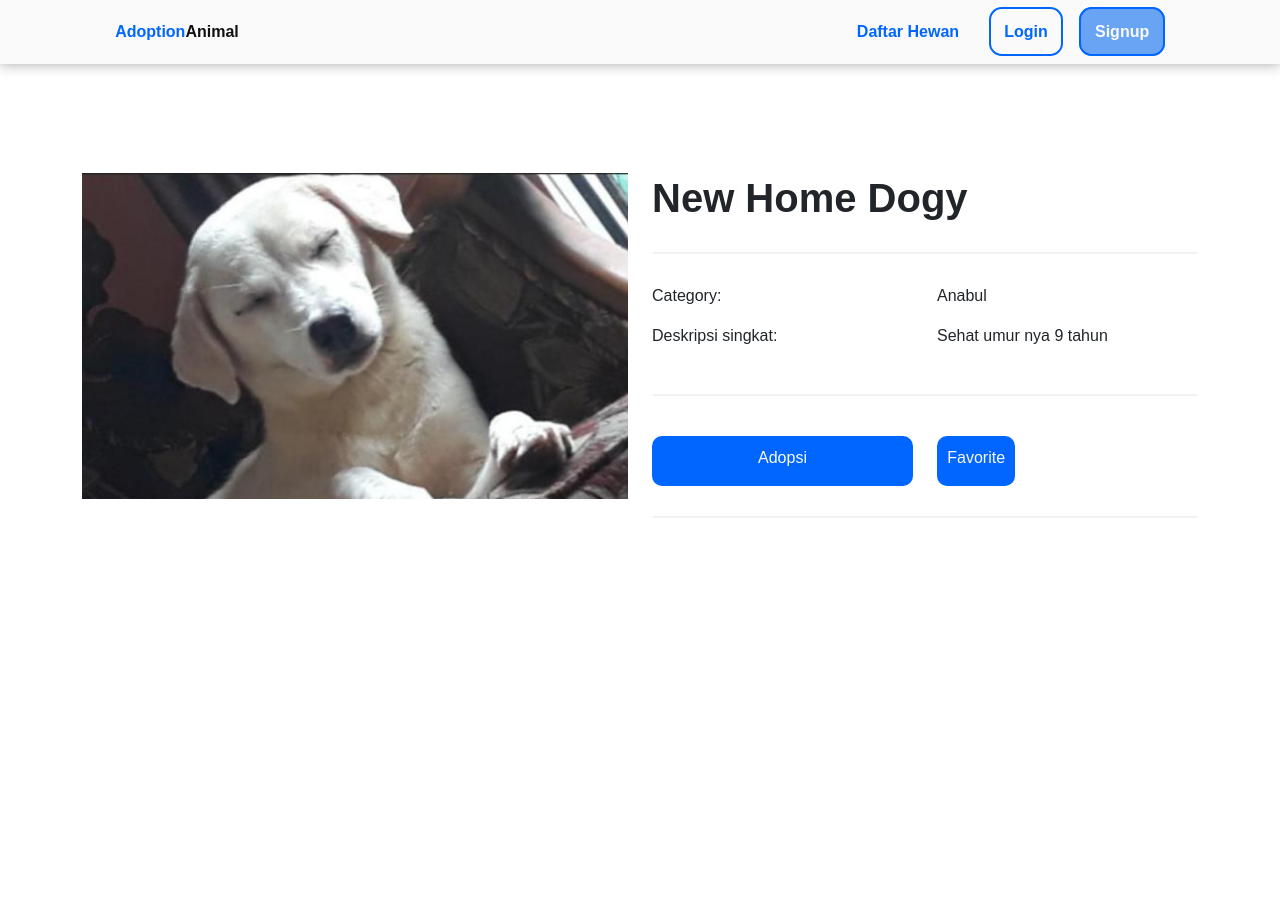
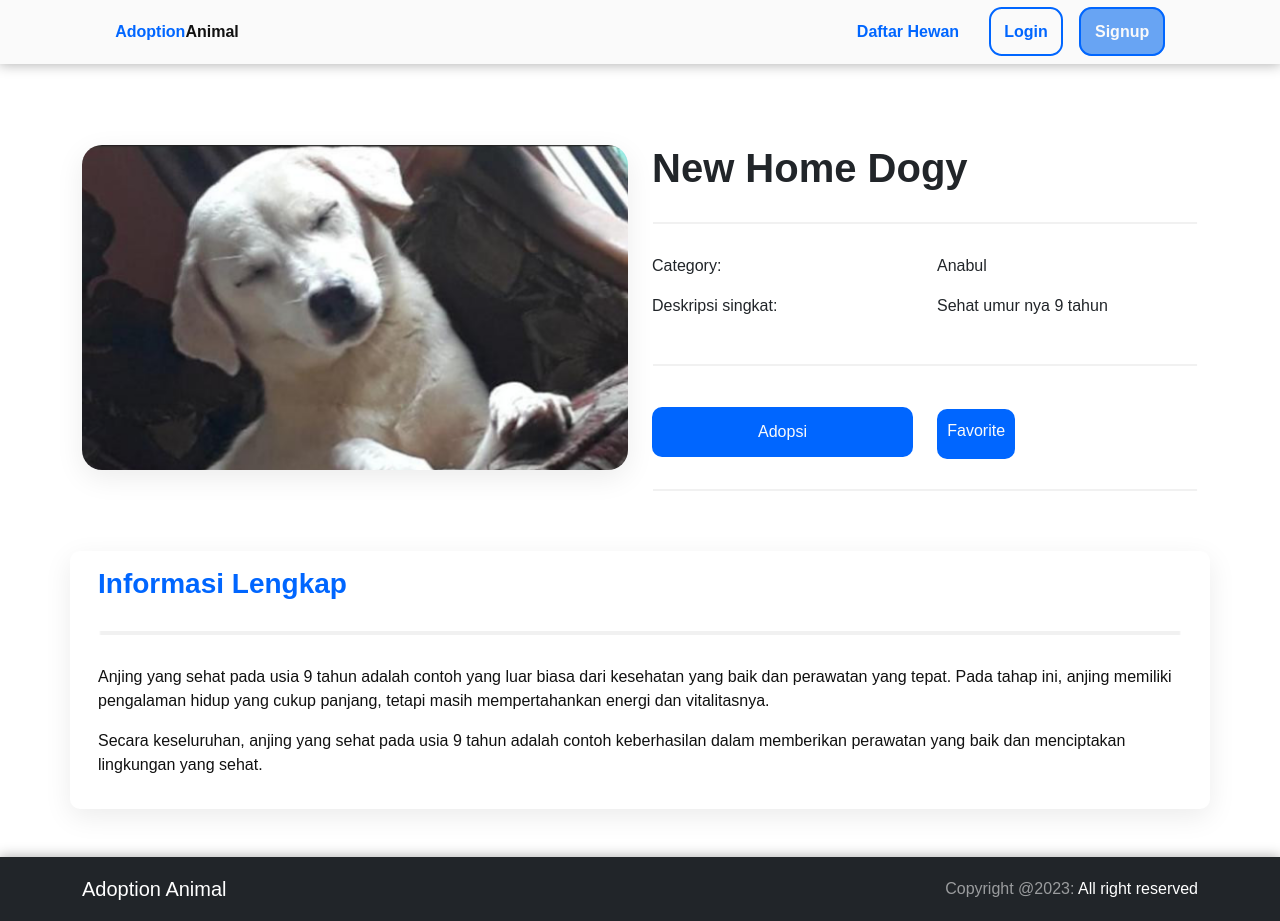
Before and after one commit to Utility-Solution-Technology/hibah-hewan-apps-frontend, a React (Create React App) app: page /detail in a window 1280 px wide. Before the commit the page ends 800 px from the top, so only its background shows below. Built offline with nearby package versions, Linux system fonts and the light colour scheme.

Commit message:
Detail Page 100%

```diff
--- a/src/components/Footer.jsx
+++ b/src/components/Footer.jsx
@@ -1,7 +1,10 @@
+/* eslint-disable react/react-in-jsx-scope */
 import { Navbar, Container } from 'react-bootstrap';
 
 function Footer() {
   return (
+    // eslint-disable-next-line react/react-in-jsx-scope
+    <div className="footer">
       <Navbar className="mt-5" bg="dark" variant="dark">
         <Container>
           <Navbar.Brand href="#home">Adoption Animal</Navbar.Brand>
@@ -13,6 +16,7 @@ function Footer() {
           </Navbar.Collapse>
         </Container>
       </Navbar>
+    </div>
   );
 }
 
--- a/src/pages/Detail.jsx
+++ b/src/pages/Detail.jsx
@@ -1,10 +1,14 @@
 import React from 'react';
 import DetailContent from './detail/DetailContent';
+import DetailDeskripsi from './detail/DetailDeskripsi';
+import Footer from '../components/Footer';
 
 function Detail() {
   return (
     <div>
-      <DetailContent/>
+      <DetailContent />
+      <DetailDeskripsi />
+      <Footer />
     </div>
   );
 }
--- a/src/pages/detail/DetailContent.jsx
+++ b/src/pages/detail/DetailContent.jsx
@@ -7,9 +7,7 @@ function DetailContent() {
       <div className="container">
         <div className="row align-items-center">
           <div className="col-lg-6">
-            <div className="detailImage">
-              <img className="d-block w-100" src={`${process.env.PUBLIC_URL}/images/hewan/hewan2.png`} alt="" />
-            </div>
+            <img className="detailImage d-block w-100" src={`${process.env.PUBLIC_URL}/images/hewan/hewan2.png`} alt="" />
           </div>
           <div className="col-lg-6">
             <h1 className="detailTitle">
--- /dev/null
+++ b/src/pages/detail/DetailDeskripsi.jsx
@@ -0,0 +1,22 @@
+/* eslint-disable max-len */
+import React from 'react';
+import Divider from '../../components/Divider';
+
+function DetailDeskripsi() {
+  return (
+    <div className="detailDeskripsi container">
+      <div className="content p-3">
+        <h3 className="tittleDeskripsi">Informasi Lengkap</h3>
+        <div className="divider">
+          <Divider />
+        </div>
+        <div className="deskripsi">
+          <p>Anjing yang sehat pada usia 9 tahun adalah contoh yang luar biasa dari kesehatan yang baik dan perawatan yang tepat. Pada tahap ini, anjing memiliki pengalaman hidup yang cukup panjang, tetapi masih mempertahankan energi dan vitalitasnya.</p>
+          <p>Secara keseluruhan, anjing yang sehat pada usia 9 tahun adalah contoh keberhasilan dalam memberikan perawatan yang baik dan menciptakan lingkungan yang sehat.</p>
+        </div>
+      </div>
+    </div>
+  );
+}
+
+export default DetailDeskripsi;
--- a/src/style/detail.scss
+++ b/src/style/detail.scss
@@ -1,6 +1,6 @@
 @mixin detail{
   .detail{
-    margin-top: 60px;
+    margin-top: 30px;
 
     .detailTitle{
       margin-top: 50px;
@@ -9,6 +9,7 @@
 
     .detailImage{
       border-radius: 20px;
+      box-shadow: 0px 8px 28px #ececec;
 
     }
 
@@ -21,7 +22,7 @@
     .C-adopsi {
       margin-top: 10px;
       display: block;
-      padding-top: 10px;
+      padding-top: 13px;
       width: 100%;
       height: 50px;
       background-color: $button-color;
@@ -38,7 +39,7 @@
     .C-favorite{
       display: block;
       padding-top: 10px;
-      margin-top: 10px;
+      margin-top: 13px;
       width: 30%;
       height: 50px;
       background-color: $button-color;
@@ -53,4 +54,20 @@
       }
     }
   }
+
+  .detailDeskripsi{
+    margin-top: 30px;
+    border-radius: 10px;
+    background-color: #ffff;
+    box-shadow: 0px 8px 28px #ececec;
+
+    .tittleDeskripsi{
+      color: $button-color;
+      font-weight: 600;
+    }
+
+    .deskripsi{
+      color: $color-black;
+    }
+  }
 }
```
Also changed, not shown: src/components/Divider.jsx (+5 -5 lines). Lines whose indentation alone changed are shown as unchanged.
